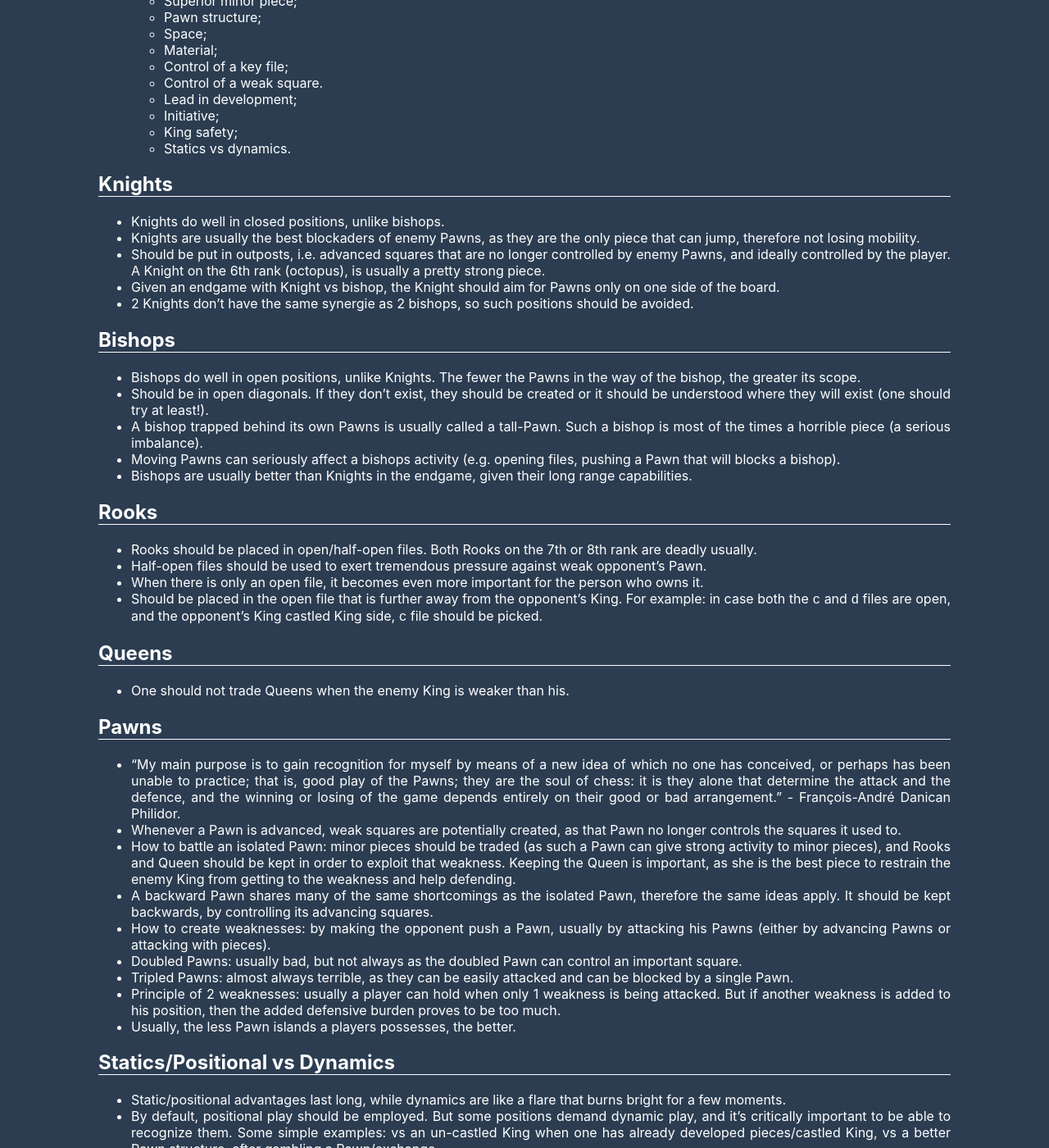
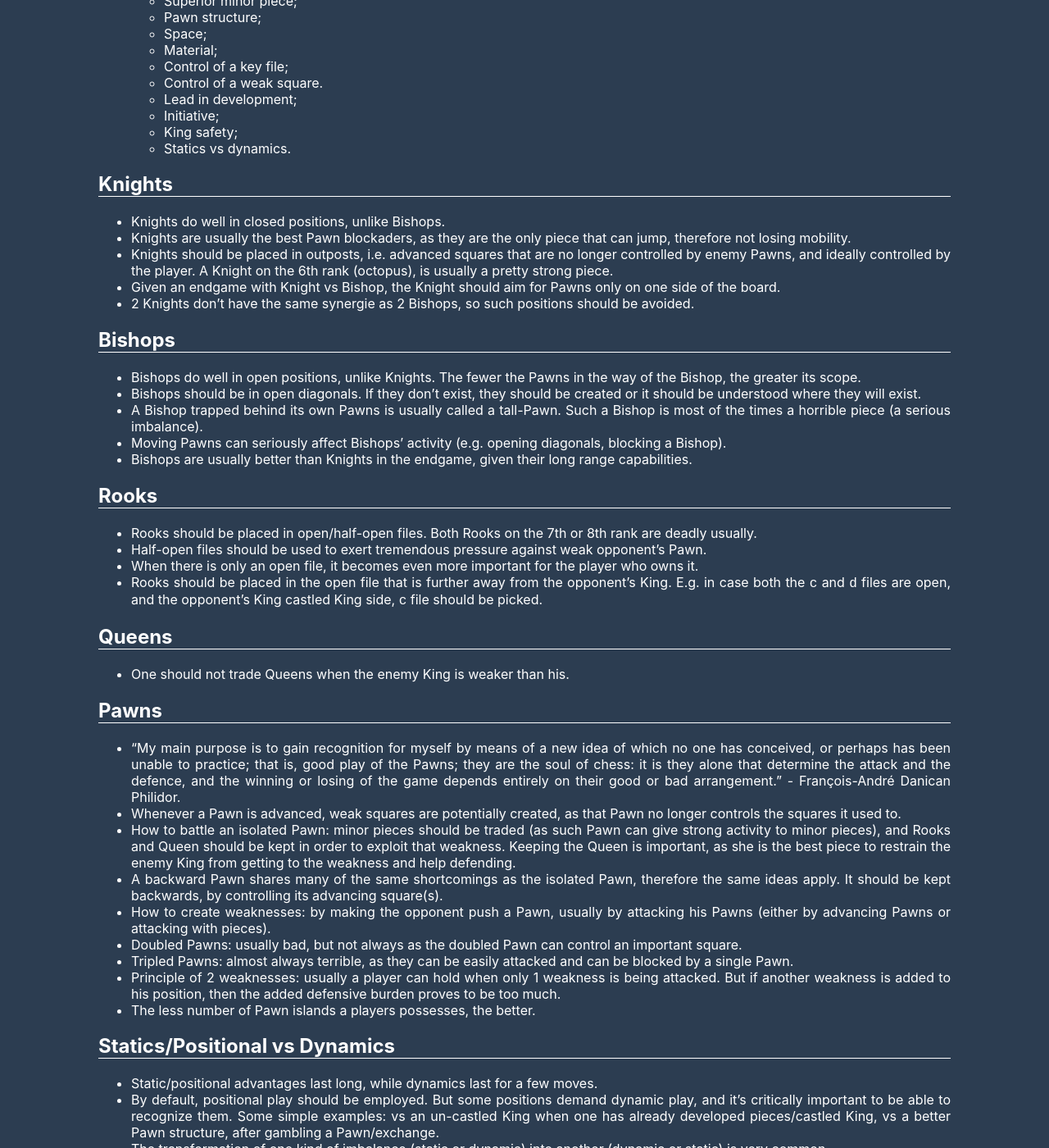
Before and after one commit to brunoroque06/brunoroque06.github.io, a Jekyll site: the page built from _pages/chess-fundamentals.md, in a window 1280 px wide and 1400 px high, scrolled down 867 px. Shown: the whole window at 82% size. Built offline with Jekyll 4.4.1, drawn with Linux system fonts in a browser that asks for light colours; some of the changed text lies outside the part shown.

Commit message:
Improve chess page writing

```diff
--- a/_pages/chess-fundamentals.md
+++ b/_pages/chess-fundamentals.md
@@ -39,26 +39,26 @@ This page contains a compilation of chess fundamentals.
 
 ## Knights
 
-- Knights do well in closed positions, unlike bishops.
-- Knights are usually the best blockaders of enemy Pawns, as they are the only piece that can jump, therefore not losing mobility.
-- Should be put in outposts, i.e. advanced squares that are no longer controlled by enemy Pawns, and ideally controlled by the player. A Knight on the 6th rank (octopus), is usually a pretty strong piece.
-- Given an endgame with Knight vs bishop, the Knight should aim for Pawns only on one side of the board.
-- 2 Knights don't have the same synergie as 2 bishops, so such positions should be avoided.
+- Knights do well in closed positions, unlike Bishops.
+- Knights are usually the best Pawn blockaders, as they are the only piece that can jump, therefore not losing mobility.
+- Knights should be placed in outposts, i.e. advanced squares that are no longer controlled by enemy Pawns, and ideally controlled by the player. A Knight on the 6th rank (octopus), is usually a pretty strong piece.
+- Given an endgame with Knight vs Bishop, the Knight should aim for Pawns only on one side of the board.
+- 2 Knights don't have the same synergie as 2 Bishops, so such positions should be avoided.
 
 ## Bishops
 
-- Bishops do well in open positions, unlike Knights. The fewer the Pawns in the way of the bishop, the greater its scope.
-- Should be in open diagonals. If they don't exist, they should be created or it should be understood where they will exist (one should try at least!).
-- A bishop trapped behind its own Pawns is usually called a tall-Pawn. Such a bishop is most of the times a horrible piece (a serious imbalance).
-- Moving Pawns can seriously affect a bishops activity (e.g. opening files, pushing a Pawn that will blocks a bishop).
+- Bishops do well in open positions, unlike Knights. The fewer the Pawns in the way of the Bishop, the greater its scope.
+- Bishops should be in open diagonals. If they don't exist, they should be created or it should be understood where they will exist.
+- A Bishop trapped behind its own Pawns is usually called a tall-Pawn. Such a Bishop is most of the times a horrible piece (a serious imbalance).
+- Moving Pawns can seriously affect Bishops' activity (e.g. opening diagonals, blocking a Bishop).
 - Bishops are usually better than Knights in the endgame, given their long range capabilities.
 
 ## Rooks
 
 - Rooks should be placed in open/half-open files. Both Rooks on the 7th or 8th rank are deadly usually.
 - Half-open files should be used to exert tremendous pressure against weak opponent's Pawn.
-- When there is only an open file, it becomes even more important for the person who owns it.
-- Should be placed in the open file that is further away from the opponent's King. For example: in case both the `c` and `d` files are open, and the opponent's King castled King side, `c` file should be picked.
+- When there is only an open file, it becomes even more important for the player who owns it.
+- Rooks should be placed in the open file that is further away from the opponent's King. E.g. in case both the `c` and `d` files are open, and the opponent's King castled King side, `c` file should be picked.
 
 ## Queens
 
@@ -68,17 +68,17 @@ This page contains a compilation of chess fundamentals.
 
 - "My main purpose is to gain recognition for myself by means of a new idea of which no one has conceived, or perhaps has been unable to practice; that is, good play of the Pawns; they are the soul of chess: it is they alone that determine the attack and the defence, and the winning or losing of the game depends entirely on their good or bad arrangement." - François-André Danican Philidor.
 - Whenever a Pawn is advanced, weak squares are potentially created, as that Pawn no longer controls the squares it used to.
-- How to battle an isolated Pawn: minor pieces should be traded (as such a Pawn can give strong activity to minor pieces), and Rooks and Queen should be kept in order to exploit that weakness. Keeping the Queen is important, as she is the best piece to restrain the enemy King from getting to the weakness and help defending.
-- A backward Pawn shares many of the same shortcomings as the isolated Pawn, therefore the same ideas apply. It should be kept backwards, by controlling its advancing squares.
+- How to battle an isolated Pawn: minor pieces should be traded (as such Pawn can give strong activity to minor pieces), and Rooks and Queen should be kept in order to exploit that weakness. Keeping the Queen is important, as she is the best piece to restrain the enemy King from getting to the weakness and help defending.
+- A backward Pawn shares many of the same shortcomings as the isolated Pawn, therefore the same ideas apply. It should be kept backwards, by controlling its advancing square(s).
 - How to create weaknesses: by making the opponent push a Pawn, usually by attacking his Pawns (either by advancing Pawns or attacking with pieces).
 - Doubled Pawns: usually bad, but not always as the doubled Pawn can control an important square.
 - Tripled Pawns: almost always terrible, as they can be easily attacked and can be blocked by a single Pawn.
 - Principle of 2 weaknesses: usually a player can hold when only 1 weakness is being attacked. But if another weakness is added to his position, then the added defensive burden proves to be too much.
-- Usually, the less Pawn islands a players possesses, the better.
+- The less number of Pawn islands a players possesses, the better.
 
 ## Statics/Positional vs Dynamics
 
-- Static/positional advantages last long, while dynamics are like a flare that burns bright for a few moments.
+- Static/positional advantages last long, while dynamics last for a few moves.
 - By default, positional play should be employed. But some positions demand dynamic play, and it's critically important to be able to recognize them. Some simple examples: vs an un-castled King when one has already developed pieces/castled King, vs a better Pawn structure, after gambling a Pawn/exchange.
 - The transformation of one kind of imbalance (static or dynamic) into another (dynamic or static) is very common.
 
@@ -86,8 +86,8 @@ This page contains a compilation of chess fundamentals.
 
 | White | Black |                                 Requirements                                 | Result |                   Strategy                   |
 | :---: | :---: | :--------------------------------------------------------------------------: | :----: | :------------------------------------------: |
-|   ♕   |   ♙   | Black's Pawn is a bishop or Rook Pawn on the 7th rank, supported by his King |  Draw  |        Move Black King to the corner         |
-|  ♗♗   |   -   |                                      -                                       |  Win   | Centralize bishops, then mate on the corner. |
+|   ♕   |   ♙   | Black's Pawn is a Bishop or Rook Pawn on the 7th rank, supported by his King |  Draw  |        Move Black King to the corner         |
+|  ♗♗   |   -   |                                      -                                       |  Win   | Centralize Bishops, then mate on the corner. |
 |  ♘♘   |   -   |                                      -                                       |  Draw  |                      -                       |
 |  ♗♘   |   -   |                                      -                                       |  Win   |                      -                       |
 |   ♙   |   -   |                         White King has opposition\*                          |  Win   |                      -                       |
```
Also changed, not shown: other parts of _pages/chess-fundamentals.md (+6 -6 lines).
